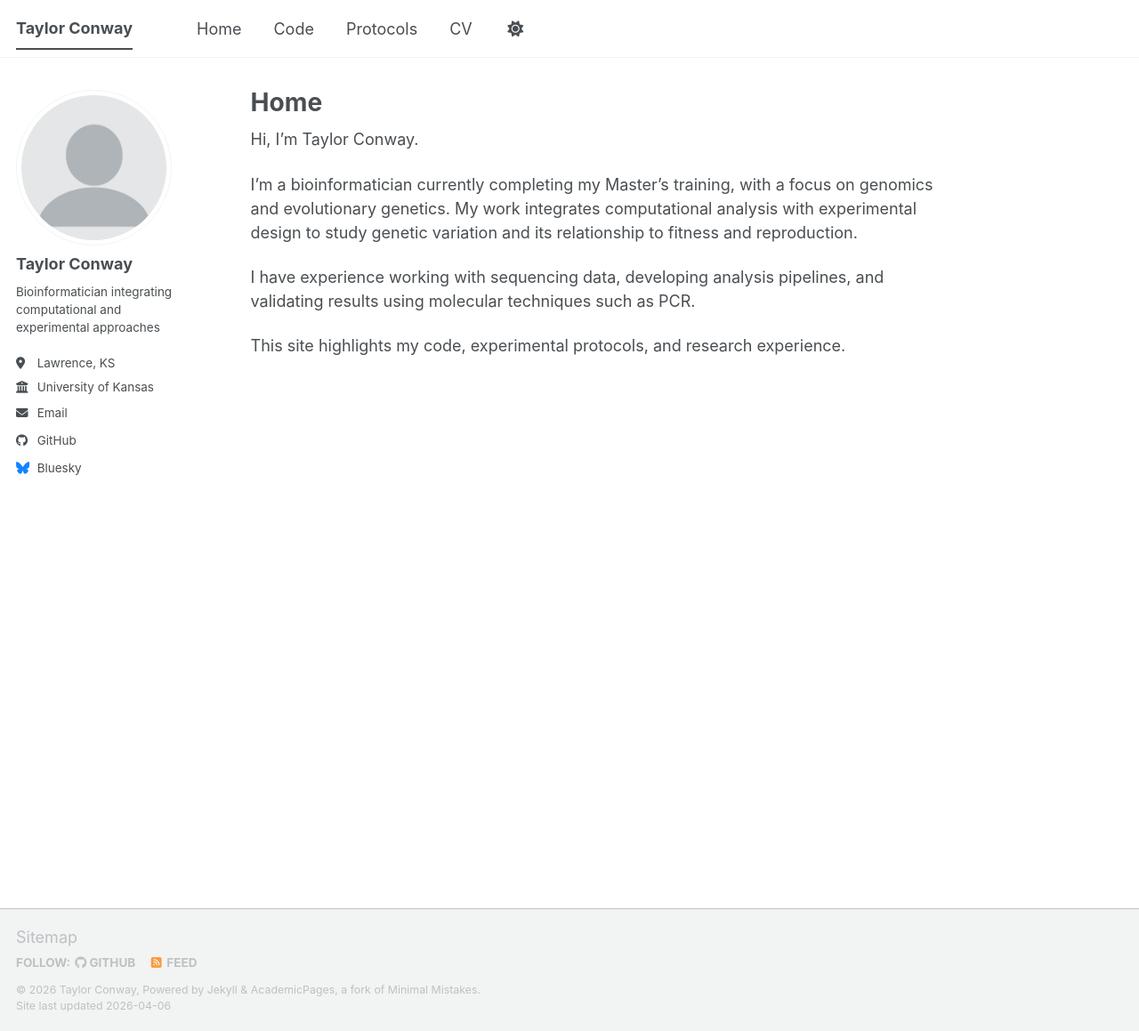
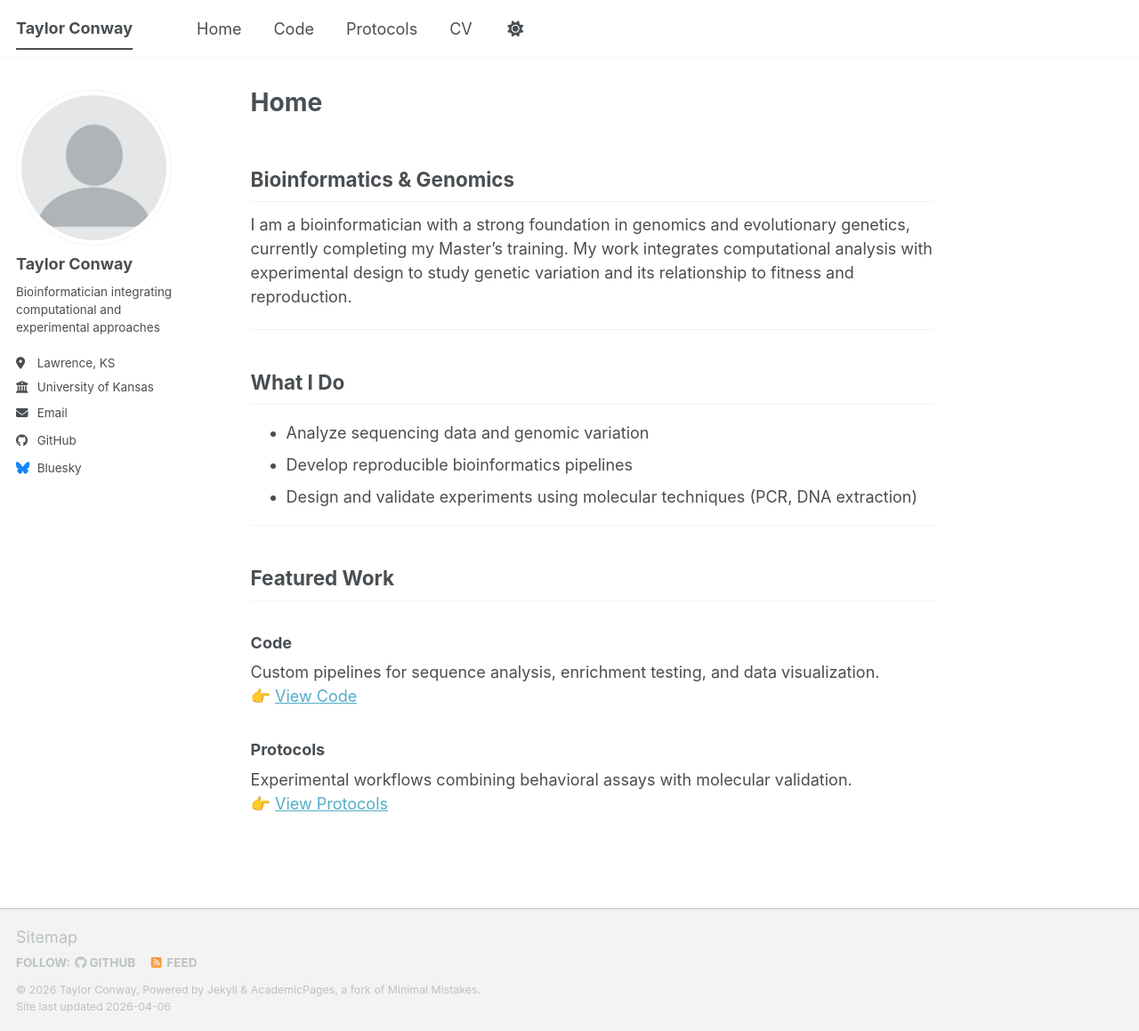
Before and after one commit to ShesCodingOverHere/TaylorConway.github.io, a Jekyll site: the page built from index.md, in a window 1280 px wide and 1159 px high. Shown: the whole window at 89% size. Built offline with Jekyll 4.4.1, drawn with Linux system fonts in a browser that asks for light colours; a script bundle is joined from its source files by our own code; library files that are not in the unit come from our copies.

Commit message:
Update index.md

```diff
--- a/index.md
+++ b/index.md
@@ -4,10 +4,26 @@ title: "Home"
 author_profile: true
 ---
 
-Hi, I’m Taylor Conway.
+## Bioinformatics & Genomics
 
-I’m a bioinformatician currently completing my Master’s training, with a focus on genomics and evolutionary genetics. My work integrates computational analysis with experimental design to study genetic variation and its relationship to fitness and reproduction.
+I am a bioinformatician with a strong foundation in genomics and evolutionary genetics, currently completing my Master’s training. My work integrates computational analysis with experimental design to study genetic variation and its relationship to fitness and reproduction.
 
-I have experience working with sequencing data, developing analysis pipelines, and validating results using molecular techniques such as PCR.
+---
 
-This site highlights my code, experimental protocols, and research experience.
+## What I Do
+
+- Analyze sequencing data and genomic variation
+- Develop reproducible bioinformatics pipelines
+- Design and validate experiments using molecular techniques (PCR, DNA extraction)
+
+---
+
+## Featured Work
+
+### Code
+Custom pipelines for sequence analysis, enrichment testing, and data visualization.
+👉 [View Code](/code/)
+
+### Protocols
+Experimental workflows combining behavioral assays with molecular validation.
+👉 [View Protocols](/protocols/)
```
